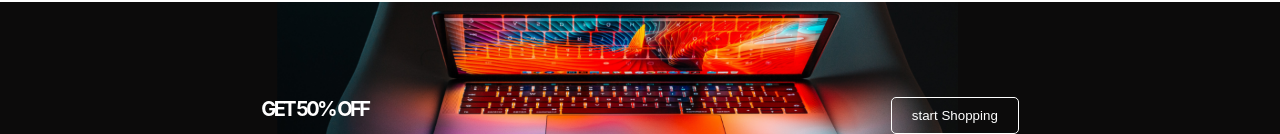
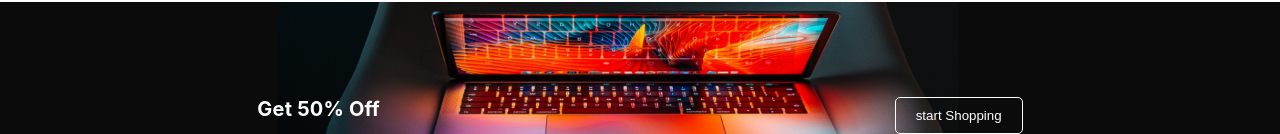
Before and after one commit to Ajyal-React/eCommerceApp_teamTwo, a React (Create React App) app: page / in a window 1280 px wide. Shown: the part 1190-1324 px from the top of the page. Built offline with nearby package versions, Linux system fonts and the light colour scheme.

Commit message:
Update some style

```diff
--- a/src/Components/HeroSection/HeroSection.js
+++ b/src/Components/HeroSection/HeroSection.js
@@ -6,7 +6,7 @@ function HeroSection() {
   return (
     <MainHero>
       <InnerContainer>
-        <MainHeader>PLAYSTATION 5</MainHeader>
+        <MainHeader letterSpacing='-2.53px'>PLAYSTATION 5</MainHeader>
         <Paragraphe fontSize='20px' color='#fff'>lightning-fast download speed with super-fast ssd storage</Paragraphe>
         <Button>Start Shopping</Button>
       </InnerContainer>
--- a/src/Global.style.js
+++ b/src/Global.style.js
@@ -26,13 +26,17 @@ export const Button = styled.button`
   border: ${(props) => props.border};
   padding: ${(props) => props.padding};
   color:${(props) => props.color};
+  &:hover{
+    background-color:#f7981d;
+    cursor: pointer
+  }
 
 `;
 
 export const MainHeader = styled.h1`
-  letter-spacing: -2.53px;
+  letter-spacing:${(props) => props.letterSpacing};
   color: #ffffff;
-  text-transform: uppercase;
+  // text-transform: uppercase;
   font-size: ${(props) => props.fontSize};
   margin:0;
 `;
@@ -49,3 +53,7 @@ export const List = styled.ul`
 list-style:none;
 display: flex;
 `
+export const Link = styled.a`
+  text-decoration: none;
+  color:#fff
+`
--- a/src/Pages/HomePage/HomePage.js
+++ b/src/Pages/HomePage/HomePage.js
@@ -1,7 +1,7 @@
 import React from 'react'
 import HeroSection from '../../Components/HeroSection/HeroSection'
 import MainNavbar from '../../Components/Navbar/MainNavbar'
-import { MainContainer, MainHeader, Button} from '../../Global.style'
+import { MainContainer, MainHeader, Button, Link} from '../../Global.style'
 import {BackgroundImage,UpdateFlexBox} from './HomePage.Style'
 
 function HomePage() {
@@ -13,10 +13,11 @@ function HomePage() {
 
       <BackgroundImage>
         <UpdateFlexBox>
-          <MainHeader fontSize='20px'>get 50% off</MainHeader>
+          <MainHeader fontSize='20px' letterSpacing='0.2px'>Get 50% Off</MainHeader>
           <Button
            backgroundColor='none' borderR='5px' border='1px solid' padding='10px 20px' color='#ffff'>
-            start Shopping</Button>
+            <Link href='#'>start Shopping</Link>
+            </Button>
         </UpdateFlexBox>
       </BackgroundImage>
 
```
